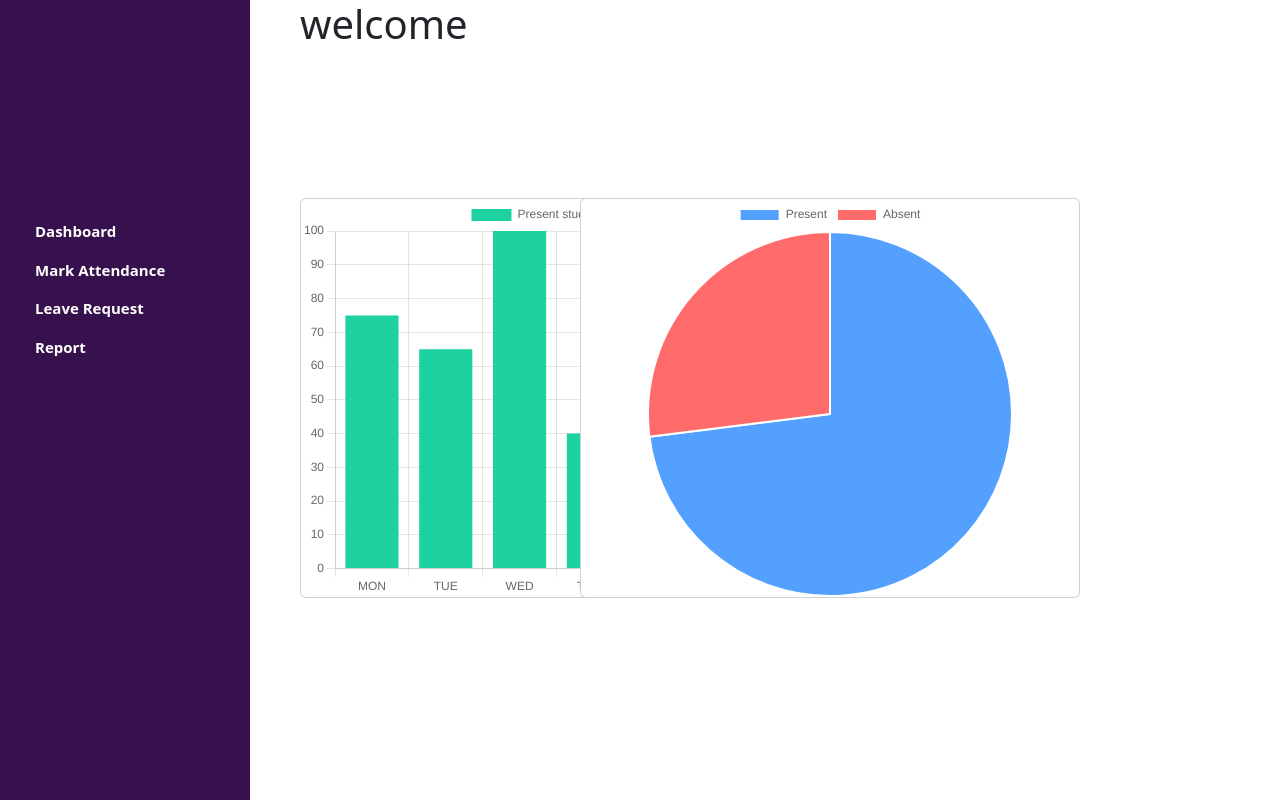
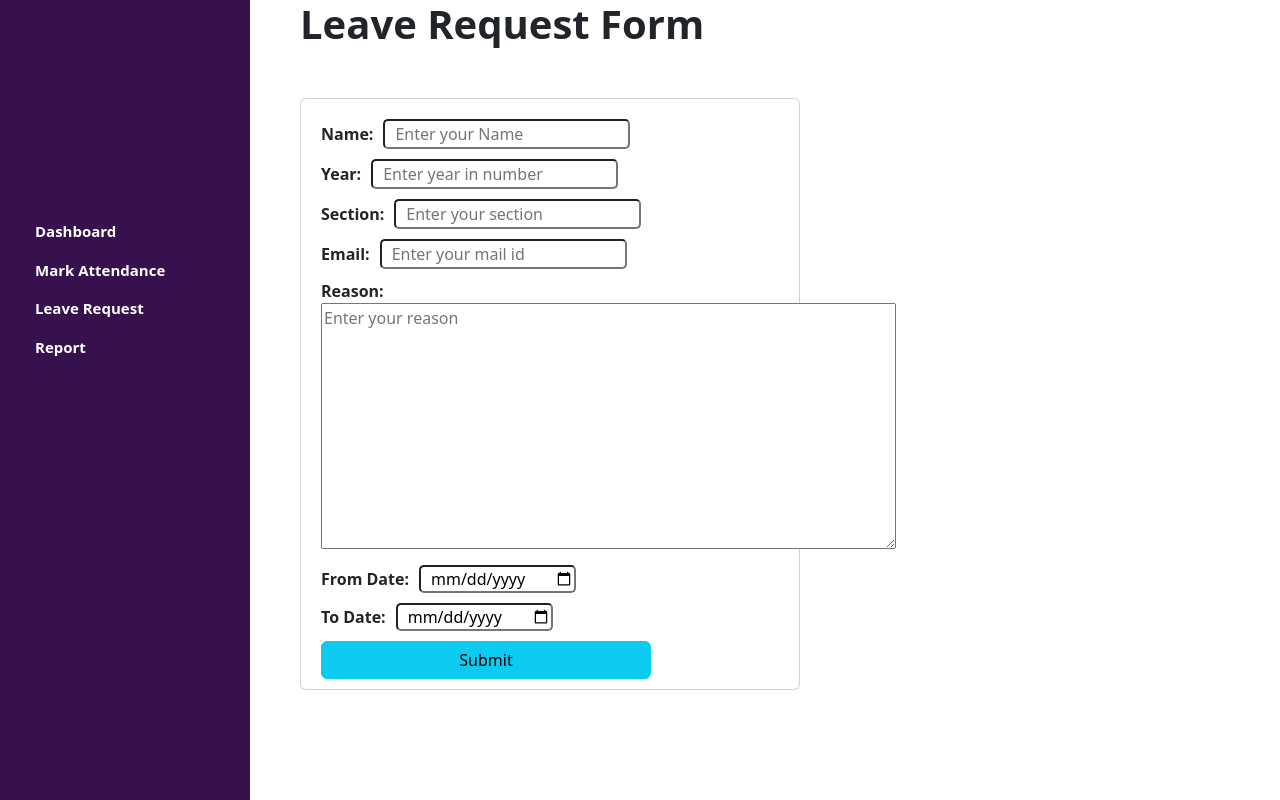
Before and after one commit to Joffin-renold/new-campus-management-system, a React (Create React App) app: page / in a window 1280 px wide. Built offline with nearby package versions, Linux system fonts and the light colour scheme.

Commit message:
leaverequest page submitted

```diff
--- a/src/App.js
+++ b/src/App.js
@@ -1,12 +1,15 @@
 
-// import Attendance from './Component/Attendancepage'
-// import Leave from './Component/Leavereq';
-import Dash from './Component/Dashboard';
+// import Attendance from './Component/Reportpage'
+import Leave from './Component/Leavereq';
+// import Dash from './Component/Dashboard';
 
 function App() {
   return (
-    // <Attendance/>
-    <Dash/>
+    <>
+    {/* <Attendance/>
+    <Dash/> */}
+    <Leave/>
+    </>
   );
 }
 
--- a/src/Component/Attendancepage.module.css
+++ b/src/Component/Attendancepage.module.css
@@ -36,3 +36,21 @@
     margin-bottom: 5%;
     text-align: center;
 }
+
+.container{
+    display: flex;
+    flex-direction: column;
+    gap: 10px;
+    width: 350px;
+    padding-left: 20px;
+    margin-top: 20px;
+    margin-bottom: 10px;
+}
+.container input{
+    padding-left: 10px;
+    margin-left: 10px;
+    border-radius: 5px;
+}
+.container label{
+    font-weight: bolder;
+}
--- a/src/Component/Leavereq.js
+++ b/src/Component/Leavereq.js
@@ -1,6 +1,7 @@
-import React from "react";
+import React, { useState } from "react";
 import Style from './Attendancepage.module.css'
 import 'bootstrap/dist/css/bootstrap.min.css';
+import axios from "axios";
 
 const Sidebar = () => {
     return (
@@ -17,14 +18,59 @@ const Sidebar = () => {
     );
 }
 
+const Forms = () => {
+    const [value, setValue] = useState({
+        fullname: '',
+        year: '',
+        section: '',
+        email: '',
+        reason: '',
+        fromdate: '',
+        todate: ''
+    });
 
-export default function form(){
-    return(<>
-        <Sidebar/>
-        <div className="card">
+    const handlechange = (e) => {
+        setValue({ ...value, [e.target.name]: [e.target.value] })
+    }
+
+    const handlesubmit = async () => {
+        try {
+            const resp = await axios.post("http://localhost:3000/facultydashboard", value);
+            if (resp.status === 200) {
+                alert("Form has submitted");
+            }
+        }
+        catch (error) {
+            console.log("ERROR OF POST REQUEST:", error);
+        }
+
+    }
+    return (
+        <>
+            <form onSubmit={handlesubmit} className={Style.container}>
+                <label>Name:<input type="text" placeholder="Enter your Name" name="fullname" value={value.fullname} onChange={(e) => handlechange(e)}></input></label>
+                <label>Year:<input type="text" placeholder="Enter year in number" name="year" value={value.year} onChange={(e) => handlechange(e)}></input></label>
+                <label>Section:<input type="text" placeholder="Enter your section" name="section" value={value.section} onChange={(e) => handlechange(e)}></input></label>
+                <label>Email:<input type="email" placeholder="Enter your mail id" name="email" value={value.email} onChange={(e) => handlechange(e)}></input></label>
+                <label>Reason:<textarea name="reason" placeholder="Enter your reason" value={value.reason} cols={60} rows={10} onChange={(e) => handlechange(e)}></textarea></label>
+                <label>From Date:<input type="date" name="fromdate" value={value.fromdate} onChange={(e) => handlechange(e)}></input></label>
+                <label>To Date:<input type="date" name="todate" value={value.todate} onChange={(e) => handlechange(e)}></input></label>
+                <button className="btn btn-info" type="submit">Submit</button>
+            </form>
+
+        </>
+    )
+}
 
 
+export default function Form() {
+    return (<>
+        <Sidebar />
+        <div style={{ marginLeft: '300px' }}>
+            <h1 style={{ fontWeight: 'bold' }}>Leave Request Form</h1>
+            <div className="card" style={{ width: '500px', marginTop: '50px' }}>
+                <Forms />
+            </div>
         </div>
-
     </>)
 }
```
